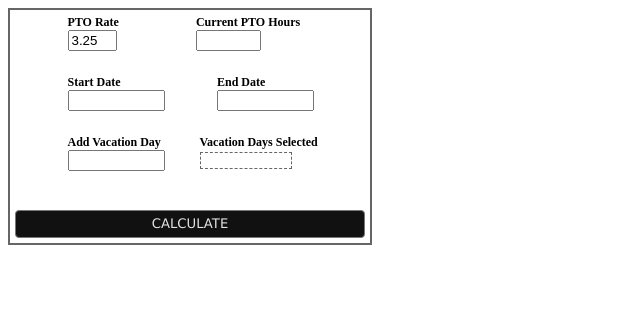
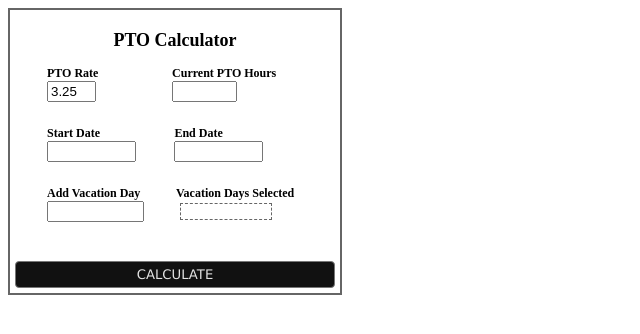
Before and after one commit to dlarsen07/PTO_Calculator, a plain HTML site: page index.html in a window 1280 px wide. Shown: the whole page, without its empty margins (0-640 px from the left). Drawn offline with Linux system fonts and the light colour scheme.

Commit message:
Adjusted size

```diff
--- a/index.html
+++ b/index.html
@@ -15,7 +15,7 @@
 	article {
 		border: solid 2px #666;
 		padding: 5px;
-		width: 350px;
+		width: 320px;
 	}
 
 	label {
@@ -32,7 +32,7 @@
 		list-style-type: none;
 		border: dashed 1px #666;
 		width: 50px;
-		margin-left: 185px;
+		margin-left: 165px;
 		margin-top: 2px;
 		min-height: 1.25em;
 	}
@@ -110,7 +110,8 @@ function getWeek(dateToCheck) {
 <html>
 <body>
 <article>
-	<div id="PTORateContainer" class="container" style="float:left; margin-left:15%; margin-right:22%;">
+	<h2 style="text-align:center;">PTO Calculator</h2>
+	<div id="PTORateContainer" class="container" style="float:left; margin-left:10%; margin-right:23%;">
         <label for="rateInput">PTO Rate</label><br />
         <input type="text" id="rateInput" name="rateInput" value="3.25" size="3"/>
     </div>
@@ -118,15 +119,15 @@ function getWeek(dateToCheck) {
     	<label for="currentPTOHoursInput">Current PTO Hours</label><br />
         <input type="text" id="currentPTOHoursInput" name="currentPTOHoursInput" size="5"/>
     </div>
-    <div id="startDateContainer" class="container" style="float:left; margin-left:15%; margin-right:15%;">
+    <div id="startDateContainer" class="container" style="float:left; margin-left:10%; margin-right:12%;">
     	<label for="startDateInput">Start Date</label><br>
-        <input type="text" id="startDateInput" name="startDateInput" size="9">
+        <input type="text" id="startDateInput" name="startDateInput" size="8">
     </div>
     <div id="endDateContainer" class="container" style="margin-left:10%;">
     	<label for="endDateInput">End Date</label><br>
-        <input type="text" id="endDateInput" name="endDateInput" size="9">
+        <input type="text" id="endDateInput" name="endDateInput" size="8">
     </div>
-    <div id="vacDayAddContainer" class="container" style="float:left; margin-left:15%;">
+    <div id="vacDayAddContainer" class="container" style="float:left; margin-left:10%;">
     	<label for="vacDayToAddInput">Add Vacation Day</label><br />
         <input type="text" id="vacDayToAddInput" name="vacDayToAddInput" class="datepicker" size="9"/>
     </div>
@@ -136,7 +137,7 @@ function getWeek(dateToCheck) {
         </ul>
     </div><br>
     <h3 id="result" style="text-align:center;"></h3>
-    <input type="button" id="calcBTN" class="button" value="CALCULATE" style="clear:both; width:350px;">
+    <input type="button" id="calcBTN" class="button" value="CALCULATE" style="clear:both; width:320px;">
 
 
 
```
